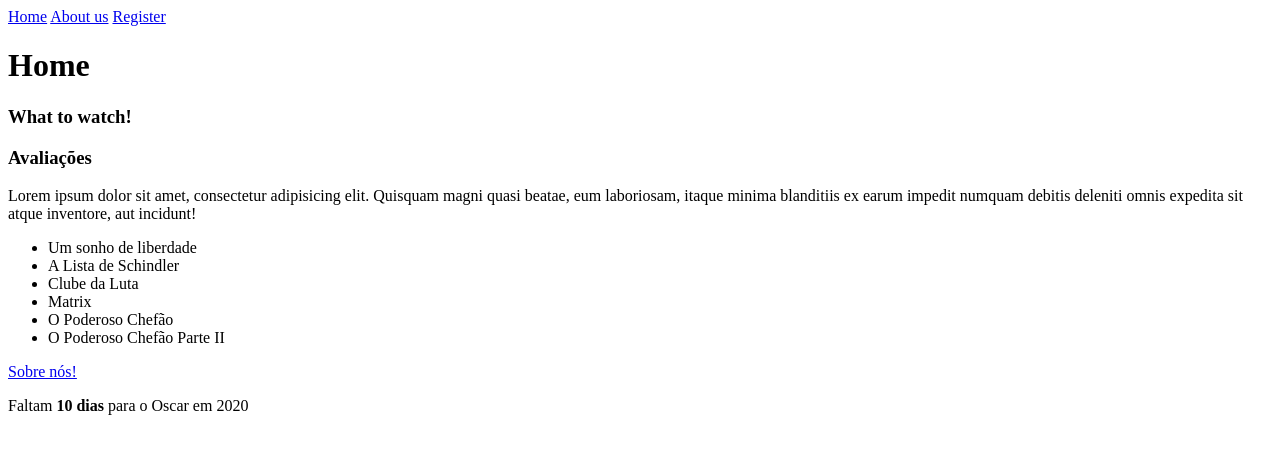
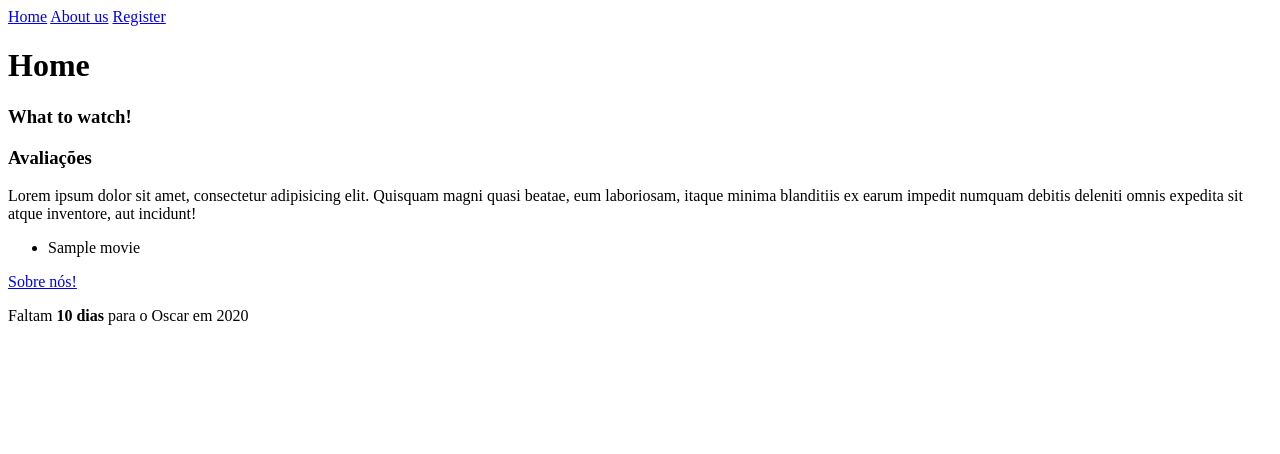
Before and after one commit to lais-cardoso/Filmes, a Flask app: template templates/home.html in a window 1280 px wide. Shown: the top 454 px of the page. Run offline with Flask 3, Linux system fonts and the light colour scheme; the template is opened without the code that fills it: most values are stand-ins (such as "Sample title", 1, 10 or a date in 2020).

Commit message:
feat: add loop and conditional

```diff
--- a/routes.py
+++ b/routes.py
@@ -24,6 +24,13 @@ def index():
 
     return render_template('index.html', date=date, expired_date=expired_date)
 
+movies = ["Um sonho de liberdade",
+  "A Lista de Schindler",
+  "Clube da Luta",
+  "Matrix",
+  "O Poderoso Chefão",
+  "O Poderoso Chefão Parte II"]
+
 
 @app.route('/')
 def home():
@@ -33,7 +40,8 @@ def home():
     difference_day = dates.calculate_difference_day(current_date, oscar_date)
     year = oscar_date.year
 
-    return render_template('home.html', year=year, difference_day=difference_day)
+    print(difference_day)
+    return render_template('home.html', year=year, difference_day=difference_day, movies = movies)
 
 
 @app.route('/profile', methods=["GET", "POST"])
--- a/templates/home.html
+++ b/templates/home.html
@@ -10,15 +10,19 @@
 <p>Lorem ipsum dolor sit amet, consectetur adipisicing elit. Quisquam magni quasi beatae, eum laboriosam, itaque minima
   blanditiis ex earum impedit numquam debitis deleniti omnis expedita sit atque inventore, aut incidunt!</p>
 <ul>
-  <li>Um sonho de liberdade</li>
-  <li>A Lista de Schindler</li>
-  <li>Clube da Luta</li>
-  <li>Matrix</li>
-  <li>O Poderoso Chefão</li>
-  <li>O Poderoso Chefão Parte II</li>
+  {%for movie in movies%}
+  <li>{{movie}}</li>
+  {% endfor %}
 </ul>
 
 <a href="{{ url_for('index') }}">Sobre nós!</a>
 
+{% if difference_day > 0 %}
 <p>Faltam <strong>{{ difference_day }} dias</strong> para o Oscar em {{ year }}</p>
+{% elif difference_day == 0 %}
+<p>Hoje é o dia do OSCAR!</p>
+{% else %}
+<p>Aguarde a nova data do OSCAR!</p>
+{% endif %}
+
 {% endblock content %}
```
